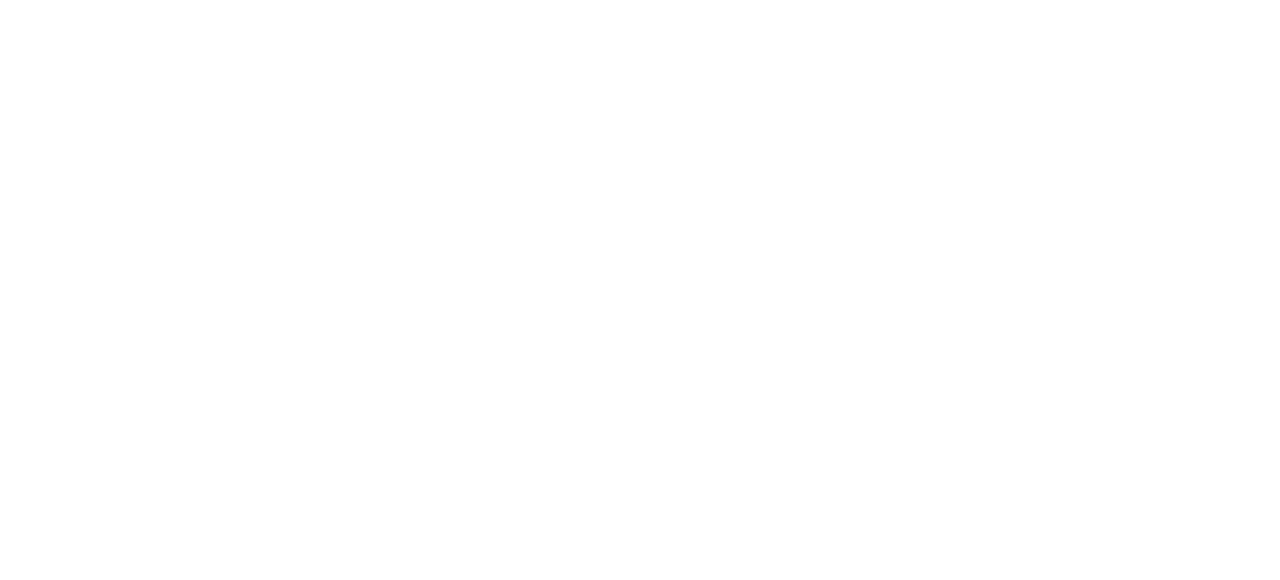
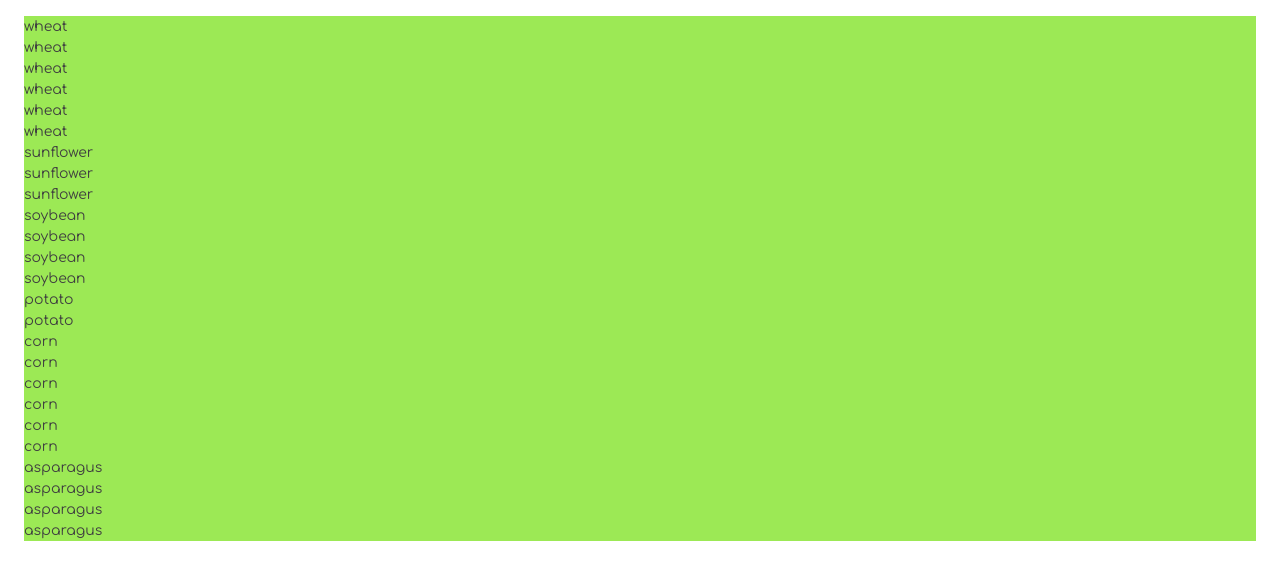
Before and after one commit to NSS-Day-Cohort-C80/Modern-Farm-client-lpfpas, a website with bundled scripts: page src/index.html in a window 1280 px wide. Built offline with nearby package versions, Linux system fonts and the light colour scheme; a web font is replaced by a local one.

Commit message:
need grid for CSS, almost done

```diff
--- a/package.json
+++ b/package.json
@@ -3,6 +3,7 @@
   "version": "1.0.0",
   "description": "## Setup",
   "main": "index.js",
+  "type": "module",
   "directories": {
     "test": "test"
   },
--- a/src/index.html
+++ b/src/index.html
@@ -8,7 +8,15 @@
 
     <body>
         <main class="container">
-            <div class="messages"></div>
+            <!--area for information-->
+            <section class="messages" id="harvestGrid">
+<!--             <div class="messages">
+
+            </div> -->
+            </section>
+
+
+
         </main>
 
         <script type="module" src="./scripts/main.js"></script>
--- /dev/null
+++ b/src/scripts/catalog.js
@@ -0,0 +1,12 @@
+export const Catalog = (harvestFoodArray) => {
+
+    let harvestHTML = "";
+
+    for (const harvest of harvestFoodArray) {
+        harvestHTML += `
+            <section class="plant">${harvest.type}</section>
+        `;
+    }
+
+    return harvestHTML
+}
--- a/src/scripts/main.js
+++ b/src/scripts/main.js
@@ -13,6 +13,7 @@
 import { addPlant, usePlants } from "./field.js"
 import { plantSeeds } from "./tractor.js"
 import { harvestPlants } from "./harvester.js"
+import { Catalog } from "./catalog.js"
 
 console.log("Welcome to the main module")
 const yearlyPlan = createPlan()
@@ -28,3 +29,12 @@
 const plants = usePlants()
 const harvest = harvestPlants(plants)
 console.log(harvest)
+const harvestCatalog = Catalog(harvest)
+console.log(harvestCatalog)
+
+const harvestedHTML = harvestCatalog
+
+//document.querySelector("#harvestGrid")
+const messagesElement = document.querySelector(".messages")
+
+messagesElement.innerHTML = harvestedHTML
--- a/src/styles/main.css
+++ b/src/styles/main.css
@@ -33,3 +33,11 @@
 .red {
     background-color: darksalmon;
 }
+
+/* Container styles */
+.container {
+   background-color: rgb(156, 233, 85);
+   display: flex;
+   margin: 1rem;
+   flex-direction: row;
+}
```
